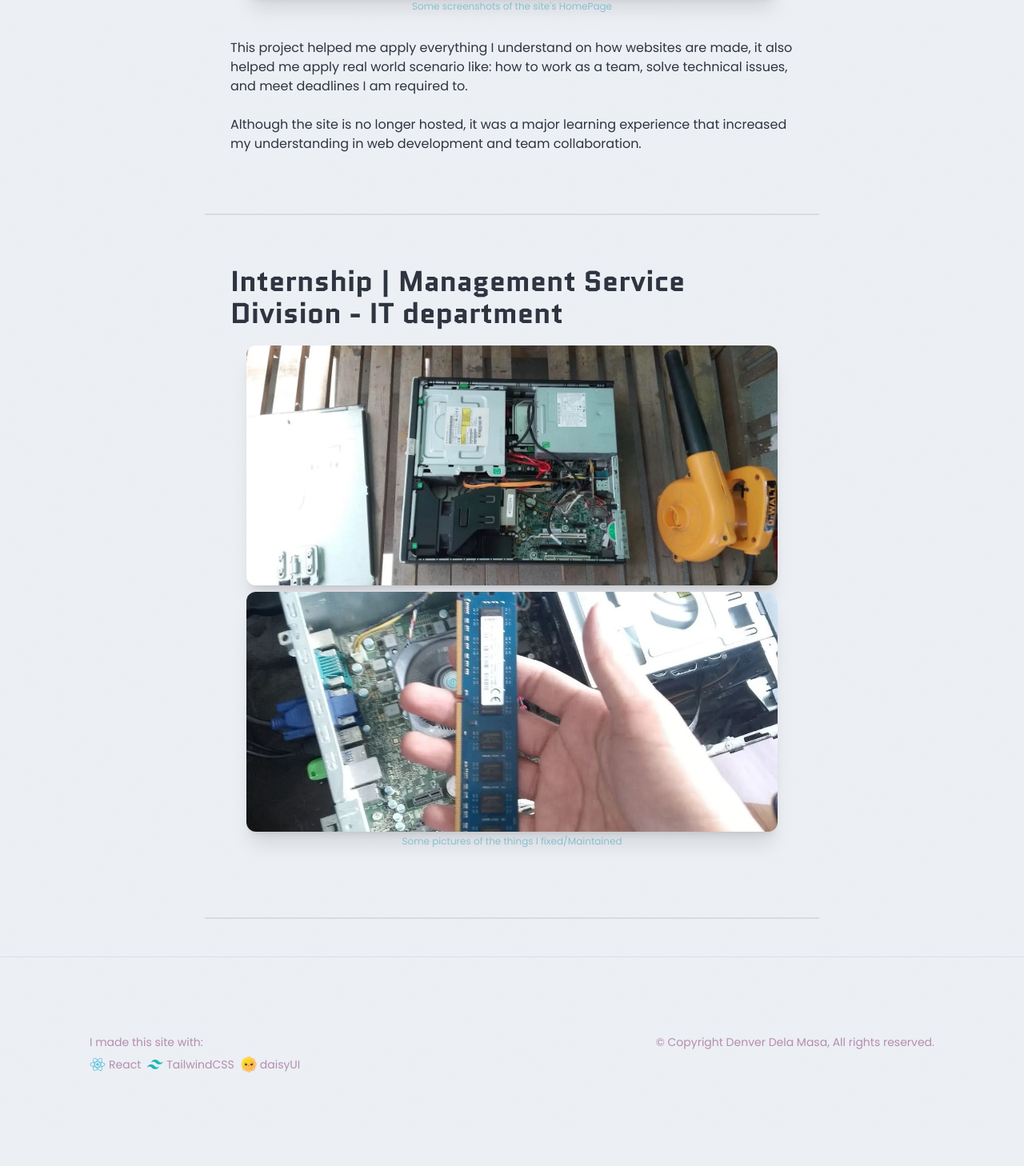
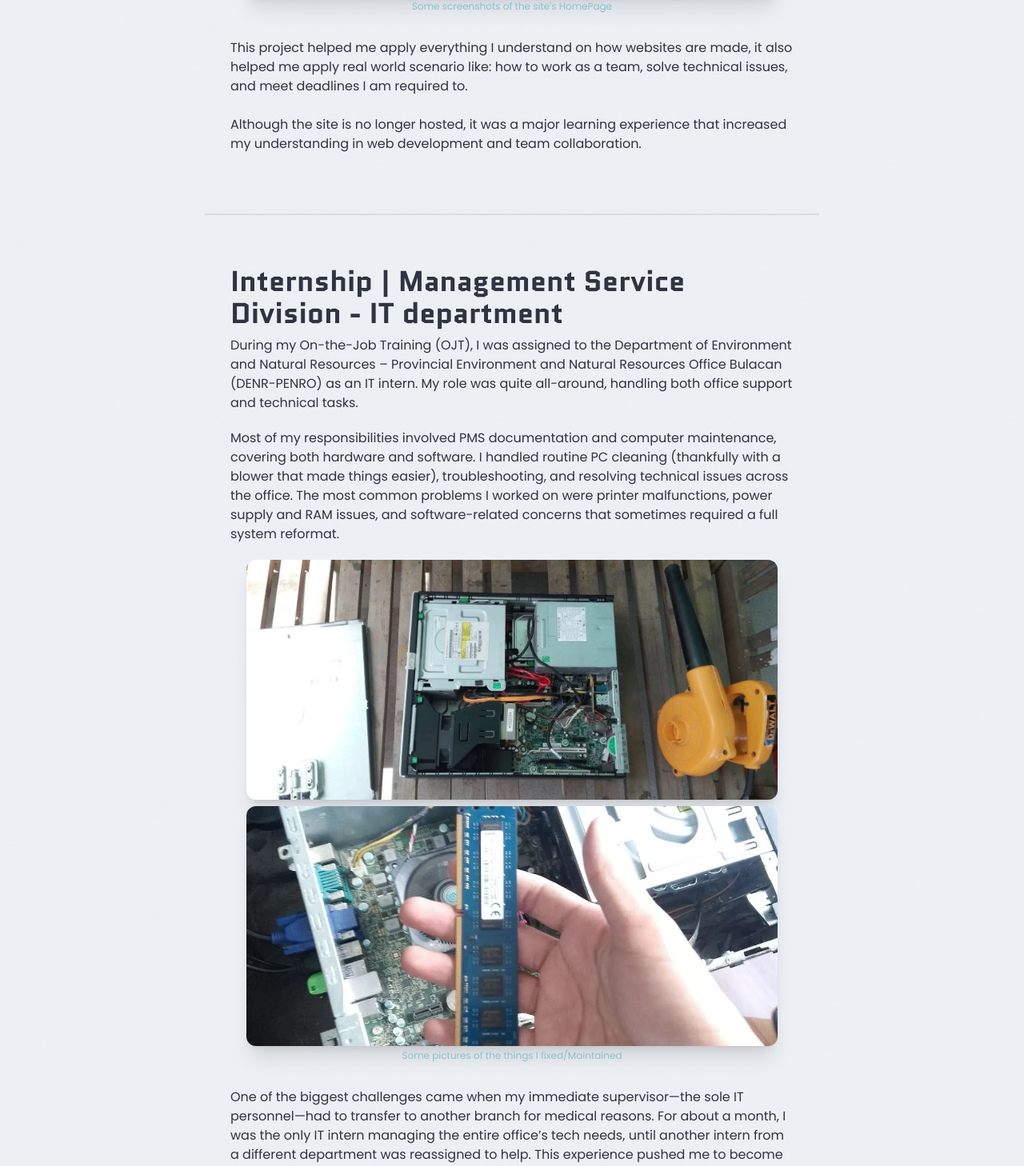
Before and after one commit to DWEDM/portfolio-react, a React (Vite) app: page /experience in a window 1280 px wide. Shown: the part 1324-2782 px from the top of the page at 80% size. Before the commit the page ends 2761 px from the top, so only its background shows below. Built offline with nearby package versions, Linux system fonts and the light colour scheme; no server answers.

Commit message:
Experiences content added

```diff
--- a/src/components/pages/About.jsx
+++ b/src/components/pages/About.jsx
@@ -23,9 +23,9 @@ const About = ({ setActivePage }) => {
                 and restoring malfunctioning hardware not only challenges me, but also gives me a sense
                 of fulfillment especially when I see systems brought back to life.
               </p>
-              <div className="card card-body  border-2 my-4 border-accent shadow-2xl fade-up-scroll">
-                To me, learning is a privilege. It gives us the opportunity to grow, to adapt,
-                and to overcome the challenges that shapes our very being.
+              <div className="card card-body text-lg italic border-2 my-4 border-accent shadow-2xl fade-up-scroll max-w-[600px]">
+                "To me, learning is a privilege. It gives us the opportunity to grow, to adapt,
+                and to overcome the challenges that shapes our very being."
               </div>
               <p className="mb-5 font-paragraph fade-up-scroll">
                 Aside from that, my skills are also consisted with Art and Design, Mainly Illustration.
--- a/src/components/projects/DENRInternship.jsx
+++ b/src/components/projects/DENRInternship.jsx
@@ -10,6 +10,15 @@ const PawsNClaws = () => {
           <div className="max-w-full m-4">
             <h1 className="text-4xl font-bold my-2">Internship | Management Service Division - IT department</h1>
             <p className="mb-5 font-paragraph">
+              During my On-the-Job Training (OJT), I was assigned to the Department of Environment and Natural
+              Resources – Provincial Environment and Natural Resources Office Bulacan (DENR-PENRO) as an IT intern.
+              My role was quite all-around, handling both office support and technical tasks.
+            </p>
+            <p className="mb-5 font-paragraph">
+              Most of my responsibilities involved PMS documentation and computer maintenance, covering both hardware
+              and software. I handled routine PC cleaning (thankfully with a blower that made things easier), troubleshooting,
+              and resolving technical issues across the office. The most common problems I worked on were printer malfunctions,
+              power supply and RAM issues, and software-related concerns that sometimes required a full system reformat.
             </p>
             <div className="max-w-full">
               <figure className="px-5 flex flex-col gap-2">
@@ -20,7 +29,17 @@ const PawsNClaws = () => {
                 <p>Some pictures of the things I fixed/Maintained</p>
               </div>
             </div>
-            <p className="mb-5 font-paragraph"></p>
+            <p className="mb-5 font-paragraph">
+              One of the biggest challenges came when my immediate supervisor—the sole IT personnel—had to transfer to another
+              branch for medical reasons. For about a month, I was the only IT intern managing the entire office’s tech needs,
+              until another intern from a different department was reassigned to help. This experience pushed me to become more
+              resourceful and confident in my technical abilities, especially in diagnosing and repairing hardware problems.
+            </p>
+            <p className="mb-5 font-paragraph">
+              Overall, my internship gave me hands-on experience in maintaining IT infrastructure and solving real-world
+              technical issues under pressure. It significantly improved my troubleshooting skills and strengthened my
+              confidence in handling IT-related responsibilities independently.
+            </p>
           </div>
         </div>
       </section>
```
